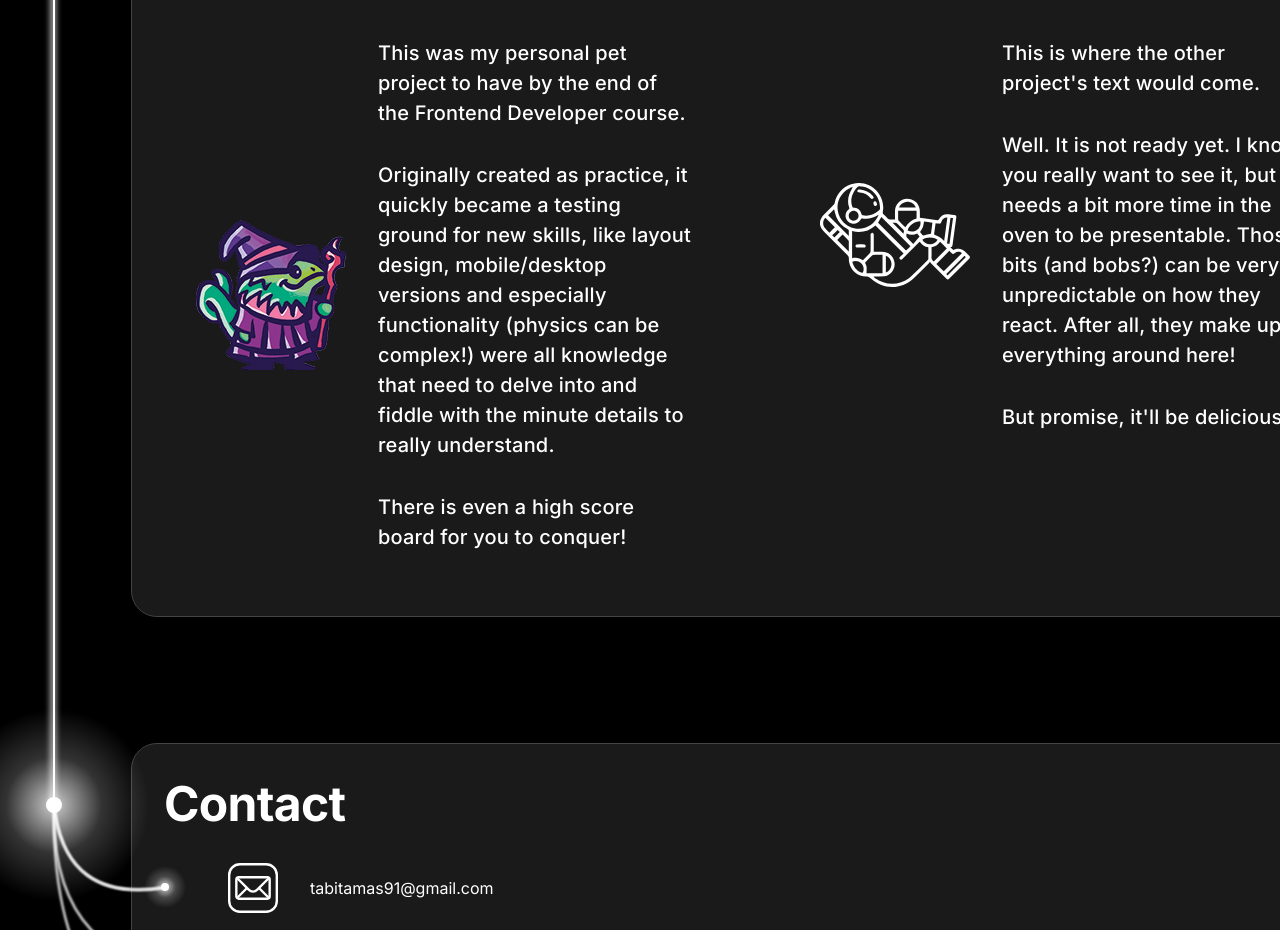
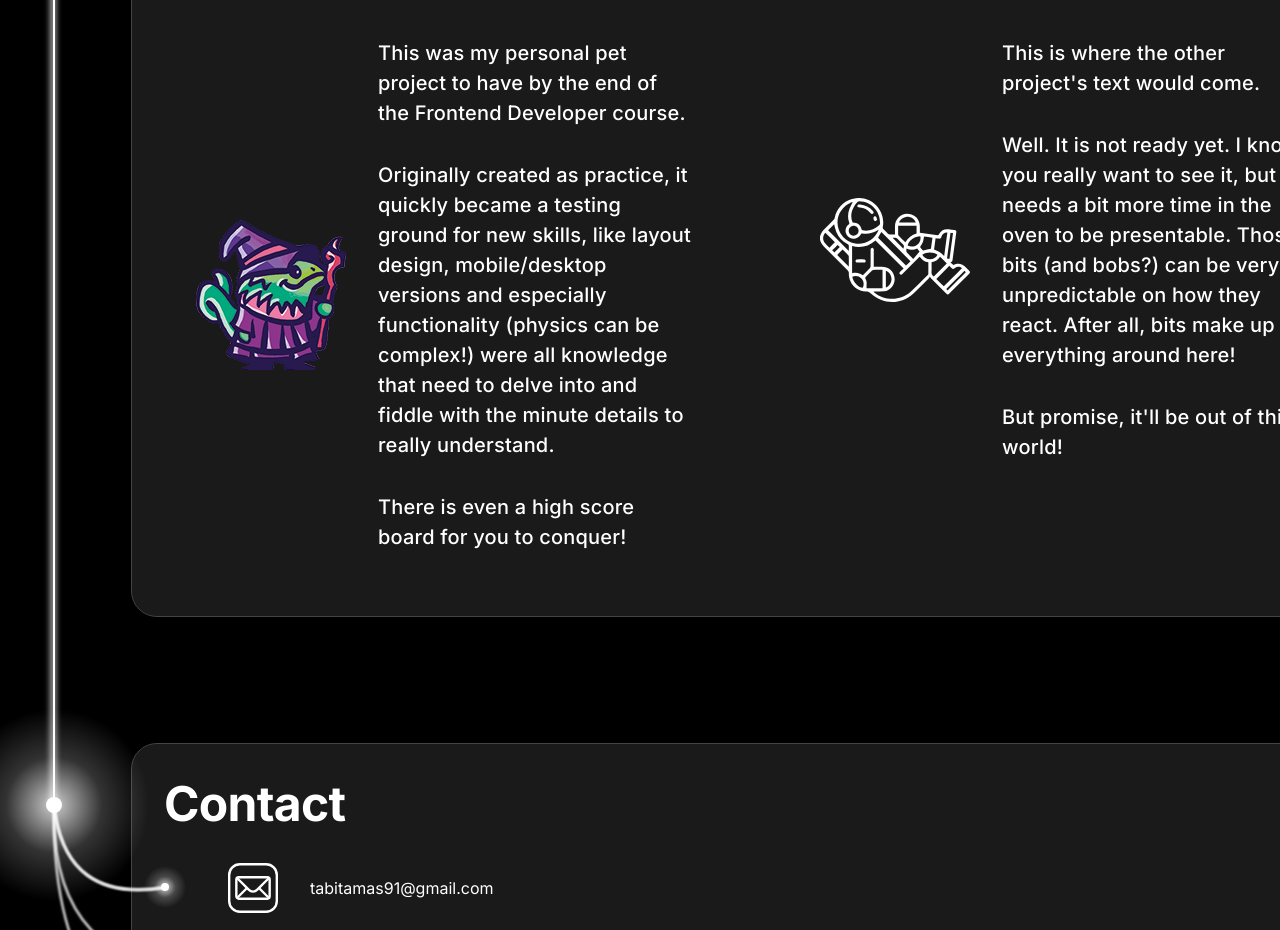
Before and after one commit to RacoonsInATrenchcoat/PortfolioSite, a plain HTML site: page index.html in a window 1280 px wide. Shown: the part 1720-2650 px from the top of the page. Drawn offline with Linux system fonts and the light colour scheme.

Commit message:
typo fix

```diff
--- a/index.html
+++ b/index.html
@@ -211,9 +211,9 @@
                                     <p class="ProjectText font_H5">Well. It is not ready yet. I know, you really want to
                                         see it, but it needs a bit more time in the oven to be presentable.
                                         Those bits (and bobs?) can be very unpredictable on how they react. After all,
-                                        they make up everything around here!
+                                        bits make up everything around here!
                                     </p>
-                                    <p class="ProjectText font_H5">But promise, it'll be delicious!</p>
+                                    <p class="ProjectText font_H5">But promise, it'll be out of this world!</p>
                                 </div>
                             </div>
                         </div>
```
